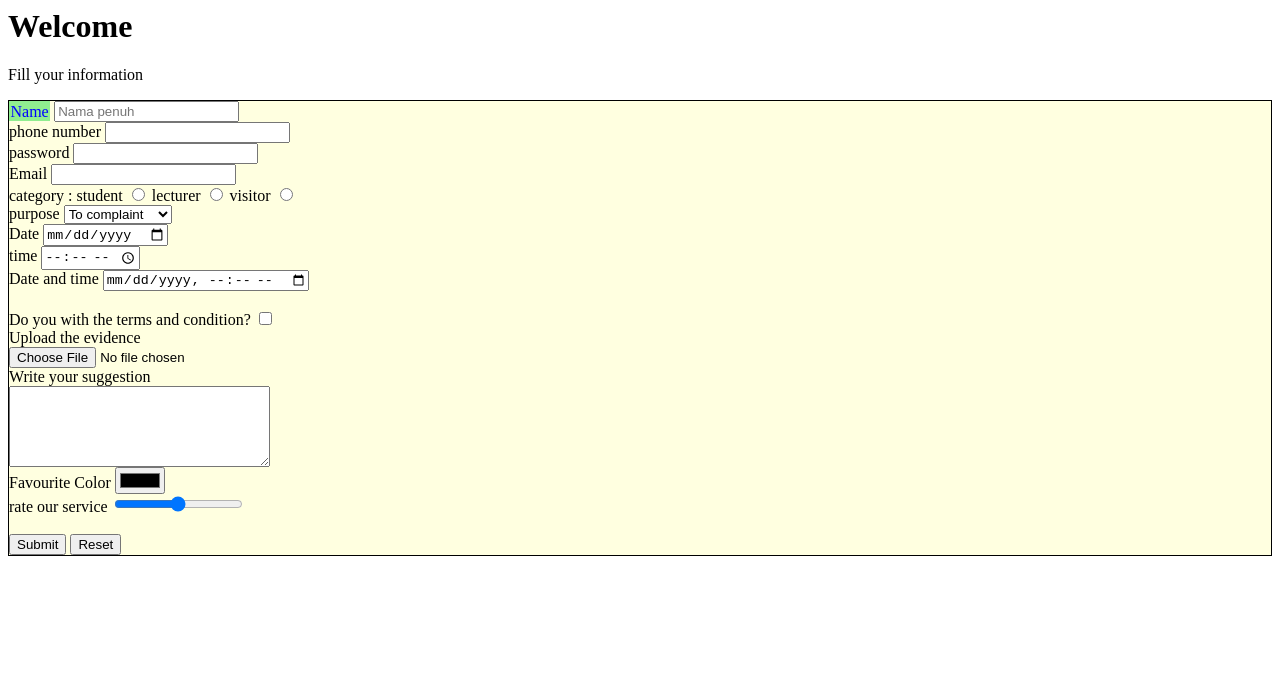
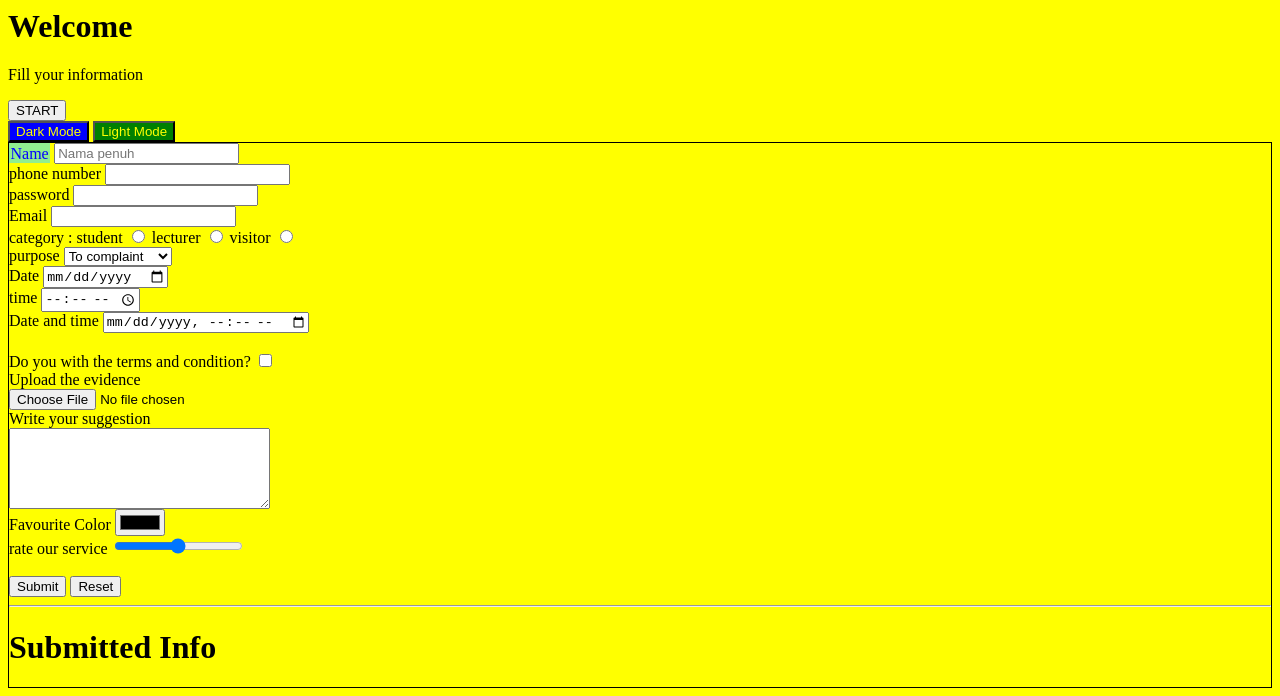
Before and after one commit to din-html/dina-marsya, a plain HTML site: page form.html in a window 1280 px wide. Drawn offline with Linux system fonts and the light colour scheme.

Commit message:
Add files via upload

```diff
--- a/form.html
+++ b/form.html
@@ -1,34 +1,39 @@
-<html>
-<head>
-     <title-Borang Forms</title>
-</head>
 
-<body>
+<!-- saved from url=(0047)file:///C:/Users/KMS_PC09v2/Downloads/form.html -->
+<html><head><meta http-equiv="Content-Type" content="text/html; charset=windows-1252">
+     </head><body id="first-page" style="color: black; background-color: yellow;"><title-borang forms<="" title="">
+
+
+
 <h1>Welcome</h1>
 <p>Fill your information</p>
 
-<form action="index.php" method="POST" style="background-color: lightyellow;color: black
-;border:1px black solid">
+<button onclick="mula()"> START </button><br>
+<button onclick="darkmode()" style="background-color: blue ; color: Yellow"> Dark Mode </button>
+<button onclick="lightmode()" style="background-color: green ; color: Yellow"> Light Mode</button>
+
+<br>
+<form onsubmit="hantaq();return false;" style="border:1px black solid">
 
 
      <label for="name" style="padding:1.5px;color:blue;background-color : lightgreen">Name</label>
-     <input type="text" id="name" required placeholder="Nama penuh"><br>
+     <input type="text" id="name" required="" placeholder="Nama penuh"><br>
 
 	 <label for="phone">phone number<label>
-	 <input type="phone" id = "phone"> <br>
+	 <input type="phone" id="phone"> <br>
 
 	 <label for="pass">password</label>
-	 <input type= "password" id="pass" required> <br>
+	 <input type="password" id="pass" required=""> <br>
 
 	 <label for="email">Email</label>
 	 <input type="email" id="email"> <br>
 
 	 <label for="category">category :</label>
-	    <label for= "student">student</label>
+	    <label for="student">student</label>
 		<input type="radio" id="student" name="category">
-        <label for= "lecturer">lecturer</label>
+        <label for="lecturer">lecturer</label>
 		<input type="radio" id="lecturer" name="category">
-		<label for= "visitor">visitor</label>
+		<label for="visitor">visitor</label>
 		<input type="radio" id="visitor" name="category">
 		<br>
 
@@ -65,11 +70,42 @@
 
 
      <br><br>
-     <input type= "submit">
-	 <input type= "reset">
-
-<form>
+     <input type="submit">
+	 <input type="reset">
 
 
-</body>
-</html>
+<hr>
+<h1>Submitted Info </h1>
+<p id="result"></p>
+
+
+<script>
+alert("Selamat Datang");
+function mula() {
+    alert ("Boleh start isi borang. Tunggu apa lagi");
+	}
+function hantaq (){
+    var nama = document.getElementById("Name").value;
+	var fon = document.getElementById("Phone").value;
+	var email = document.getElementById("Email").value;
+	var comp = document.getElementById("complain").value;
+
+	alert ("Terima kasih " + nama +" kami akan hubungi anda di " + fon);
+
+	document.getElementById("result").innerHTML = "Terima kasih " + nama +
+	"kami akan hubungi anda di" + fon + "atau" + email;
+	}
+function darkmode(){
+   document.getElementById("first-page").style.color="red";
+   document.getElementById("first-page").style.backgroundColor="darkblue";
+}
+
+function lightmode(){
+   document.getElementById("first-page").style.color="black";
+   document.getElementById("first-page").style.backgroundColor="yellow";
+
+}
+
+</script>
+
+</label></label></form></title-borang></body></html>
```
